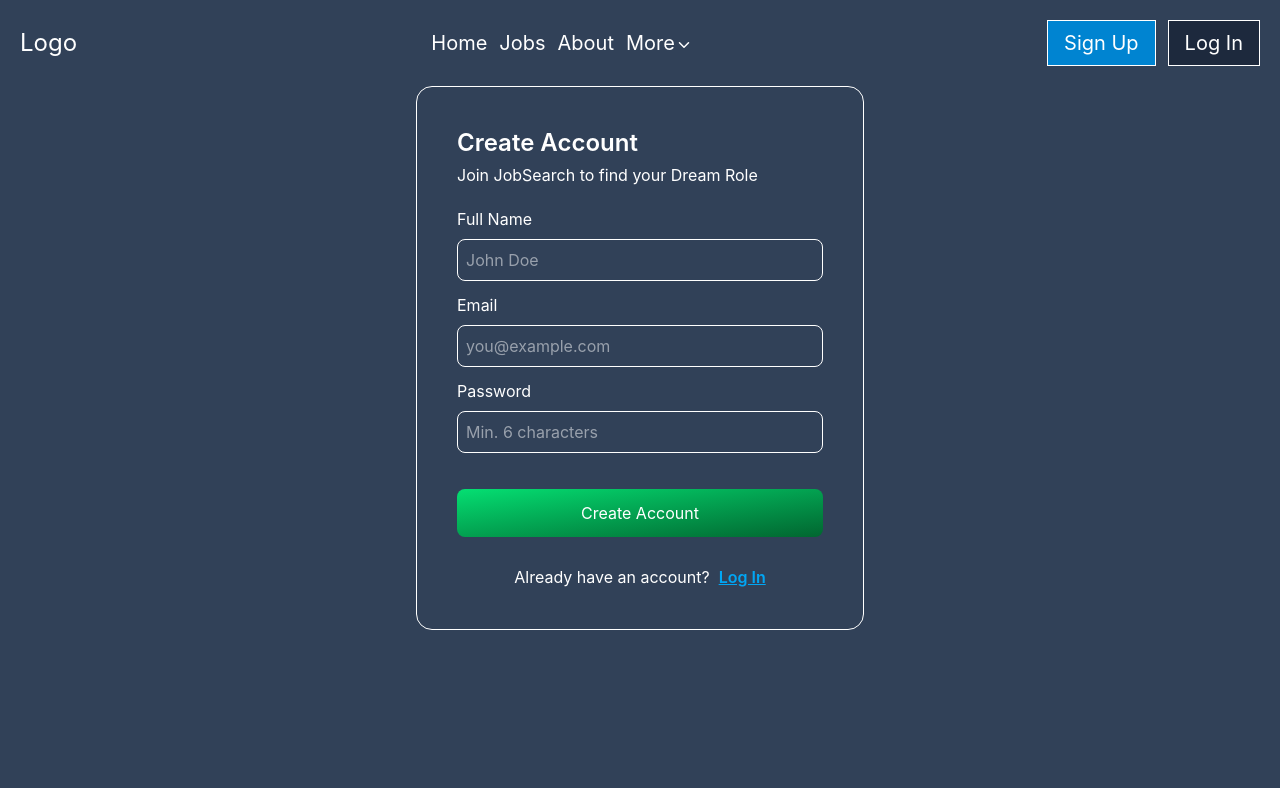
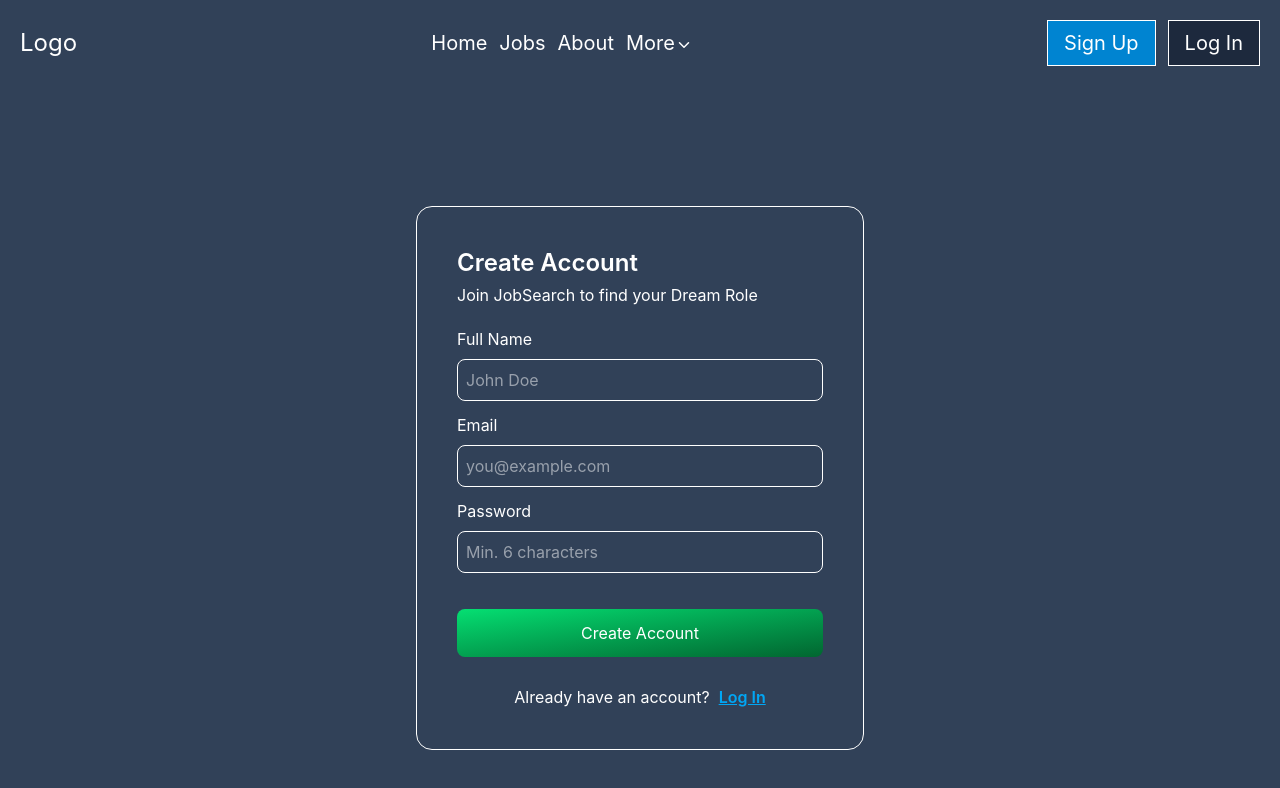
Before and after one commit to acquah-forever/my-jobfind, a React (Vite) app: page /signup in a window 1280 px wide. Shown: the top 788 px of the page. Built offline with nearby package versions, Linux system fonts and the light colour scheme; the HTML template or start-up script is replaced by a standard one.

Commit message:
tested sigup and login functionality

```diff
--- a/src/pages/LogIn.jsx
+++ b/src/pages/LogIn.jsx
@@ -25,7 +25,7 @@ const LogIn = () => {
 
   return (
     <div>
-      <header className='px-10'>
+      <header className='px-10 mt-30'>
         <div className='p-10 border rounded-2xl max-w-md w-full mx-auto'>
           <div className='grid grid-cols-1'>
             <div className='mb-5 space-y-1'>
--- a/src/pages/SignUp.jsx
+++ b/src/pages/SignUp.jsx
@@ -23,7 +23,7 @@ const SignUp = () => {
   }
 
   return (
-    <header className='px-10'>
+    <header className='px-10 mt-30'>
       <div className='p-10 border rounded-2xl max-w-md w-full mx-auto'>
         <div className='grid grid-cols-1'>
           <div className='mb-5 space-y-1'>
```
